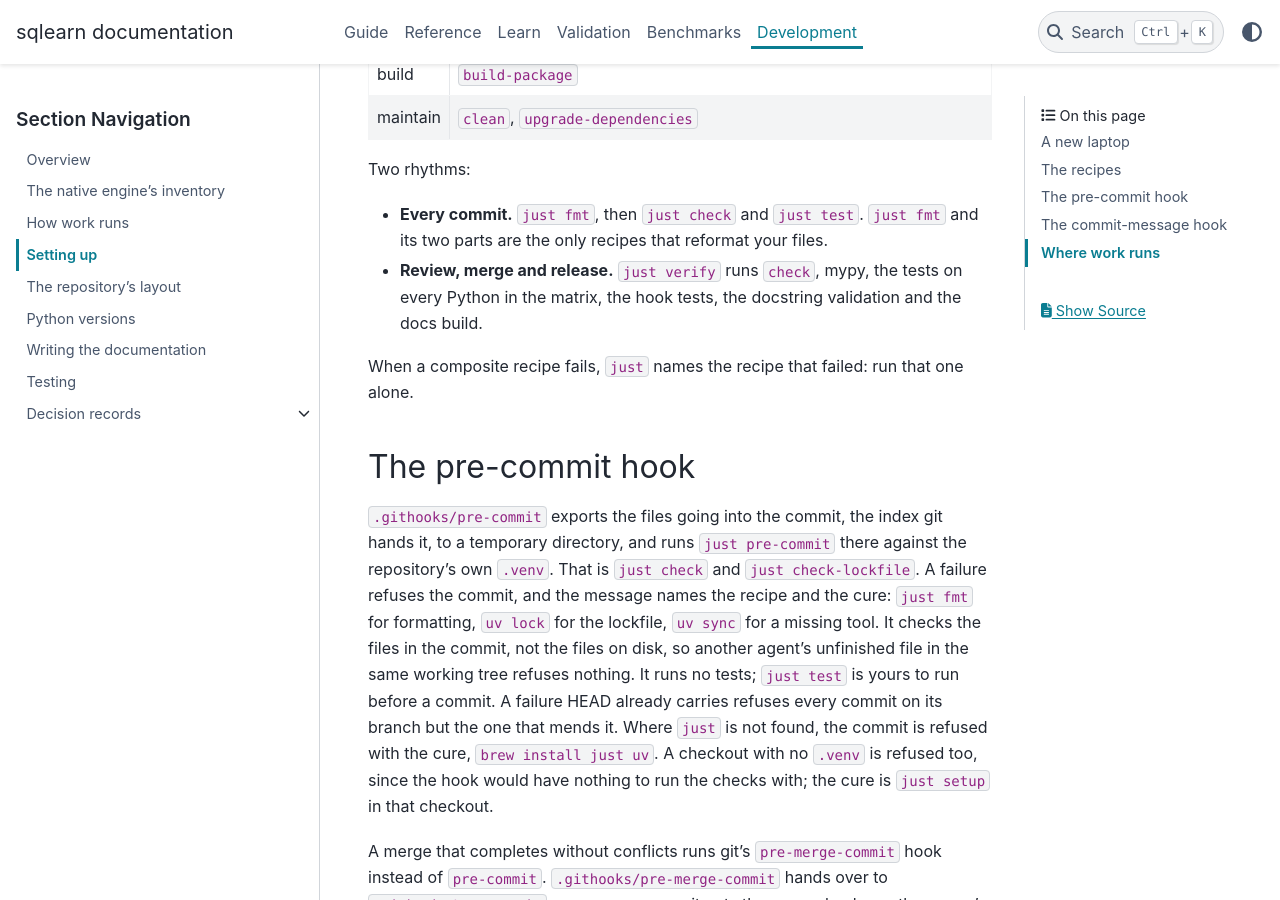
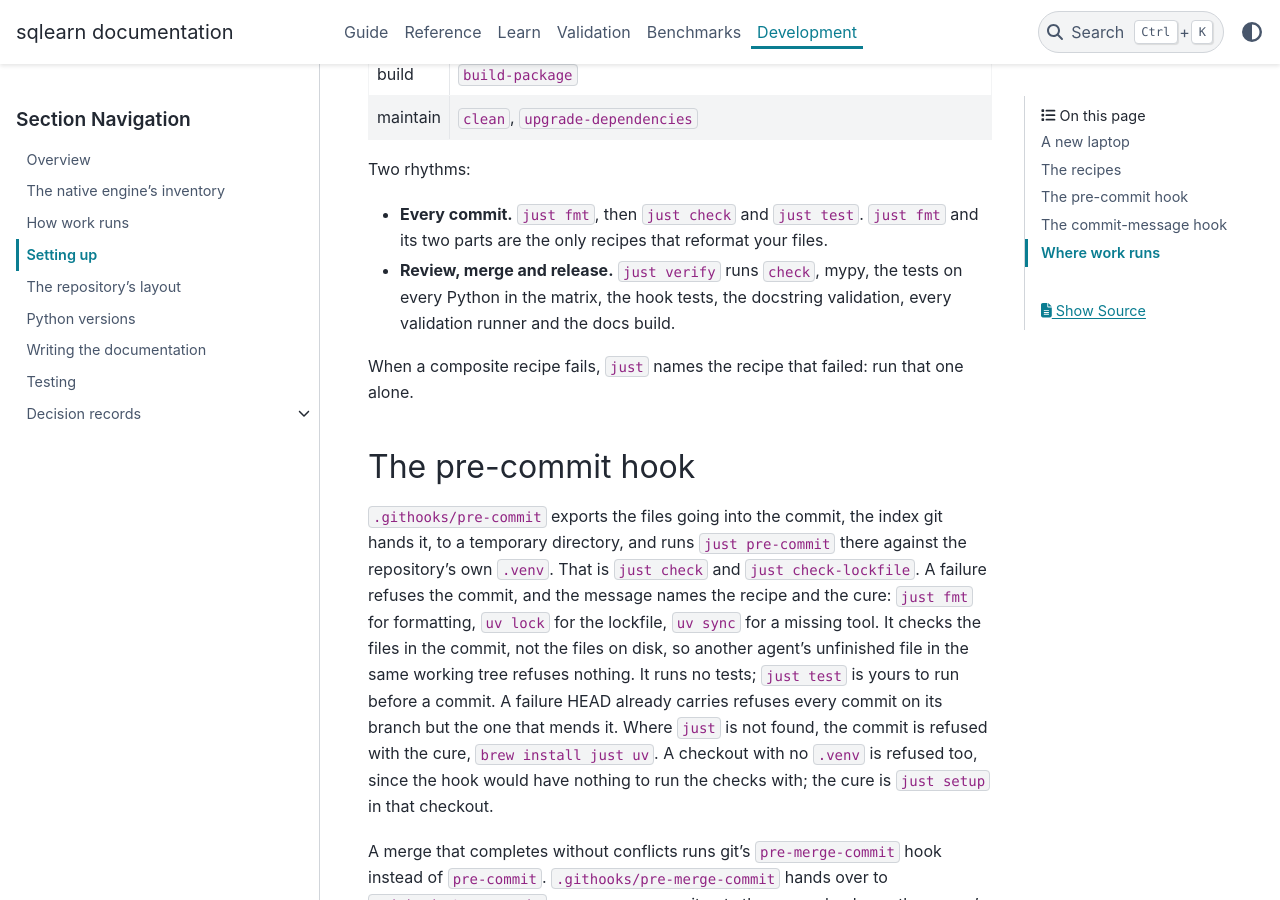
Before and after one commit to glaucis/sqlearn, a Sphinx documentation site: the page built from docs/architecture/setup.md, in a window 1280 px wide and 900 px high, scrolled down 1034 px. Built offline with Sphinx 7.4.7 and the PyData theme 0.15.4, drawn with Linux system fonts in a browser that asks for light colours; pages that are not in the unit, such as notebooks, are missing from menus; the version number could not be read and is left out.

Commit message:
docs: name the validation runners in the release tier

```diff
--- a/docs/architecture/setup.md
+++ b/docs/architecture/setup.md
@@ -44,8 +44,8 @@ Two rhythms:
 - **Every commit.** `just fmt`, then `just check` and `just test`. `just fmt`
   and its two parts are the only recipes that reformat your files.
 - **Review, merge and release.** `just verify` runs `check`, mypy, the tests
-  on every Python in the matrix, the hook tests, the docstring validation and
-  the docs build.
+  on every Python in the matrix, the hook tests, the docstring validation, every
+  validation runner and the docs build.
 
 When a composite recipe fails, `just` names the recipe that failed: run that
 one alone.
```
